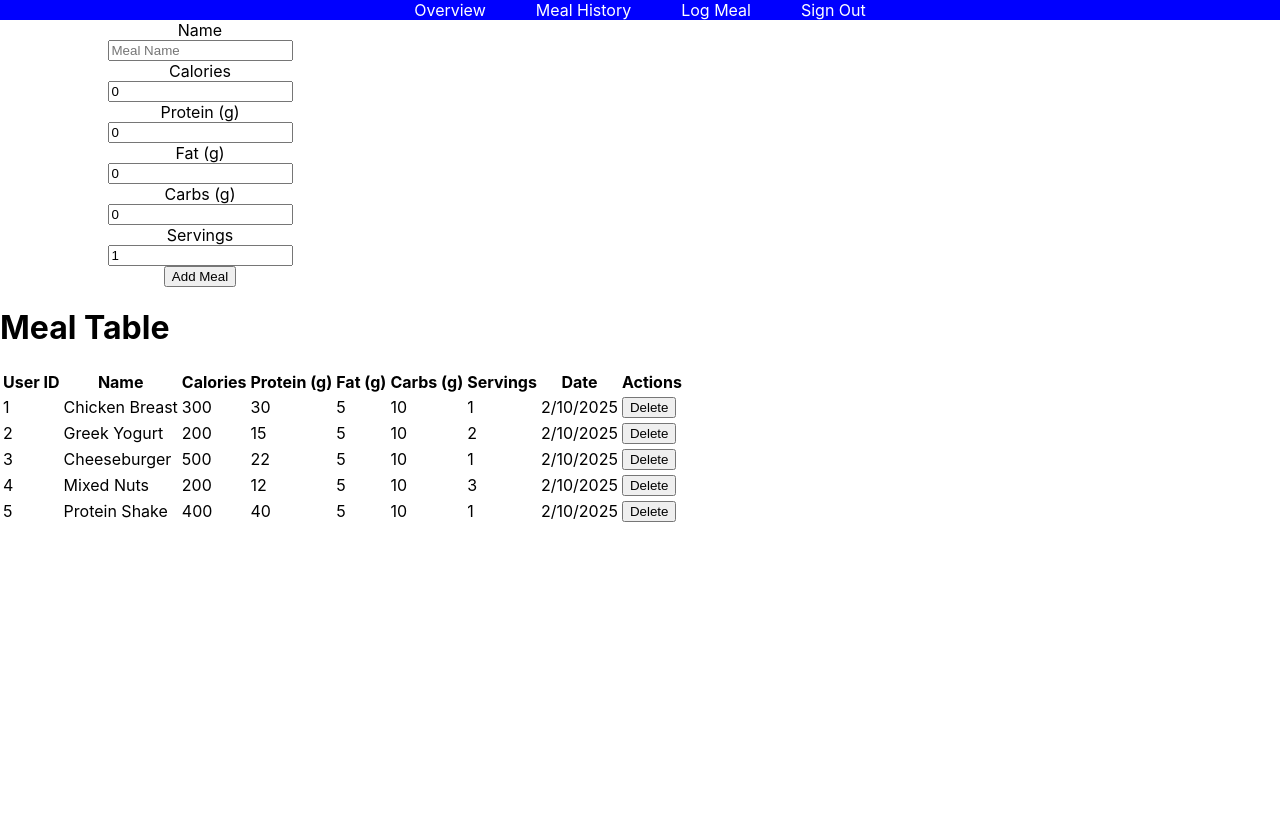
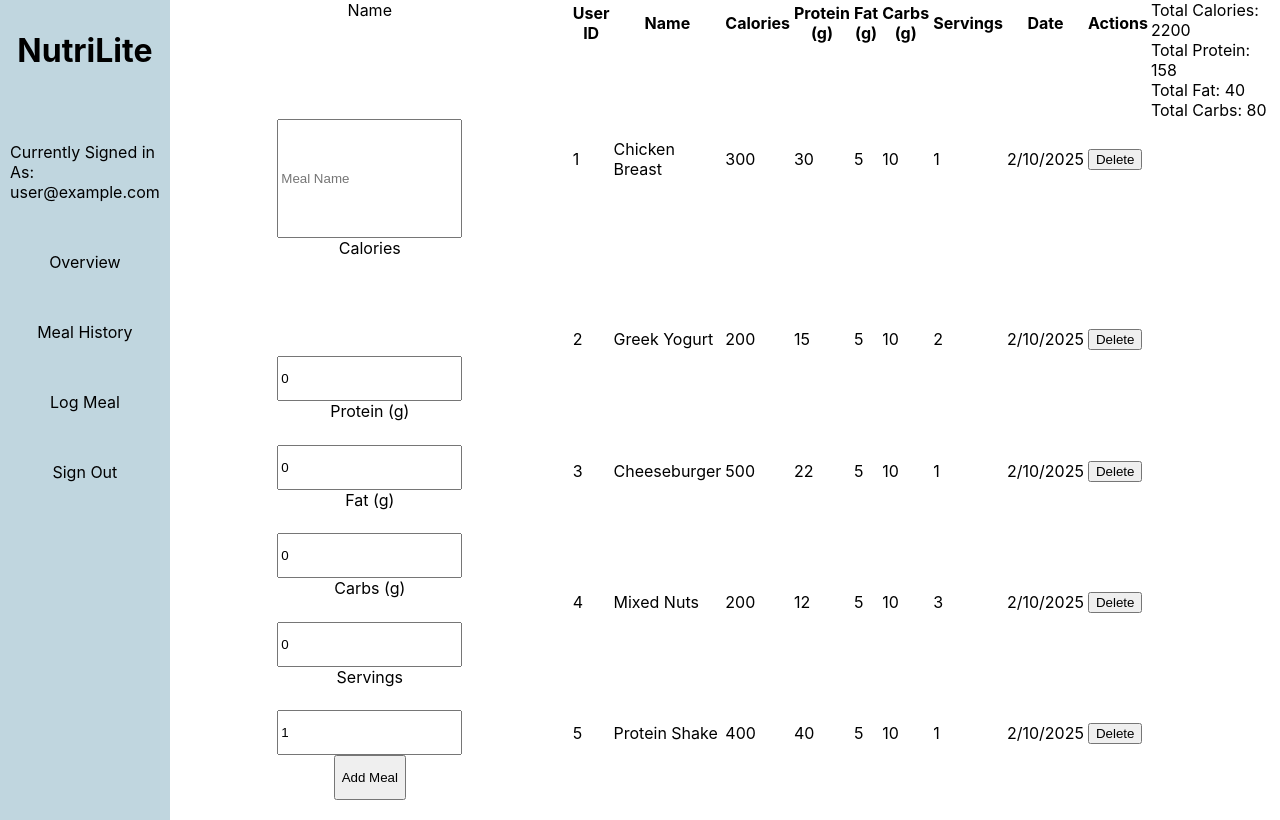
Before and after one commit to aolsen2001/nutrition-tracker, a React (Vite) app: page /dashboard in a window 1280 px wide. Built offline with nearby package versions, Linux system fonts and the light colour scheme; no server answers; sample sign-in values are in the browser's storage.

Commit message:
Add logic to determine totals, modify styles.css

```diff
--- a/src/components/Dashboard.tsx
+++ b/src/components/Dashboard.tsx
@@ -1,6 +1,7 @@
 import { useState, useEffect } from 'react';
 import { Meal } from '../types';
-import { getAuth, onAuthStateChanged } from 'firebase/auth';
+import { getAuth, onAuthStateChanged, User } from 'firebase/auth';
+import { useNavigate } from 'react-router';
 import DashboardLayout from './DashboardLayout';
 import '../styles.css';
 
@@ -52,11 +53,16 @@ function MealTable({ meals, onDelete }: MealTableProps) {
 
 function Dashboard() {
   const auth = getAuth();
+  const navigate = useNavigate();
+
+  const [user, setUser] = useState<User | null>(null);
+
   onAuthStateChanged(auth, (user) => {
     if (user) {
-      console.log('Current user: ', user.email);
+      setUser(user);
     } else {
-      console.log('No user currently signed in.');
+      setUser(null);
+      navigate('/login');
     }
   });
 
@@ -119,6 +125,27 @@ function Dashboard() {
   ];
 
   const [userMeals, setUserMeals] = useState<Meal[]>(meals);
+  const [totalCalories, setTotalCalories] = useState<number>(0);
+  const [totalProtein, setTotalProtein] = useState<number>(0);
+  const [totalFat, setTotalFat] = useState<number>(0);
+  const [totalCarbs, setTotalCarbs] = useState<number>(0);
+
+  useEffect(() => {
+    const newTotals = userMeals.reduce(
+      (acc, meal) => {
+        acc.calories += meal.calories * meal.servings;
+        acc.protein += meal.protein * meal.servings;
+        acc.fat += meal.fat * meal.servings;
+        acc.carbs += meal.carbs * meal.servings;
+        return acc;
+      },
+      { calories: 0, protein: 0, fat: 0, carbs: 0 }
+    );
+    setTotalCalories(newTotals.calories);
+    setTotalProtein(newTotals.protein);
+    setTotalFat(newTotals.fat);
+    setTotalCarbs(newTotals.carbs);
+  }, [userMeals]);
 
   const [mealFormData, setMealFormData] = useState<
     Omit<Meal, 'id' | 'user_id' | 'date'>
@@ -138,7 +165,6 @@ function Dashboard() {
 
   const handleInputChange = (e: React.ChangeEvent<HTMLInputElement>) => {
     const { name, value } = e.target;
-    if (name === 'date') console.log(new Date(value + 'T00:00:00'));
     setMealFormData((prev) => ({
       ...prev,
       [name]: Number(value) || value,
@@ -173,7 +199,7 @@ function Dashboard() {
   }, [userMeals]);
 
   return (
-    <DashboardLayout>
+    <DashboardLayout user={user}>
       <form onSubmit={addNewMeal}>
         <label htmlFor='name'>Name</label>
         <input
@@ -230,8 +256,17 @@ function Dashboard() {
         ></input>
         <button type='submit'>Add Meal</button>
       </form>
-      <h1>Meal Table</h1>
-      <MealTable meals={userMeals} onDelete={deleteMeal} />
+      {userMeals?.length > 0 ? (
+        <MealTable meals={userMeals} onDelete={deleteMeal} />
+      ) : (
+        <div>No Meals Logged for Today ({new Date().toLocaleDateString()})</div>
+      )}
+      <div>
+        <div>Total Calories: {totalCalories}</div>
+        <div>Total Protein: {totalProtein}</div>
+        <div>Total Fat: {totalFat}</div>
+        <div>Total Carbs: {totalCarbs}</div>
+      </div>
     </DashboardLayout>
   );
 }
--- a/src/components/DashboardLayout.tsx
+++ b/src/components/DashboardLayout.tsx
@@ -1,12 +1,13 @@
-import { getAuth, signOut } from 'firebase/auth';
+import { getAuth, signOut, User } from 'firebase/auth';
 import { useNavigate } from 'react-router';
 import '../styles.css';
 
-interface DashboardChildren {
+interface DashboardLayoutProps {
+  user: User | null;
   children: React.ReactNode;
 }
 
-function DashboardLayout({ children }: DashboardChildren) {
+function DashboardLayout({ user, children }: DashboardLayoutProps) {
   const auth = getAuth();
   const navigate = useNavigate();
 
@@ -22,12 +23,16 @@ function DashboardLayout({ children }: DashboardChildren) {
 
   return (
     <div className='dashboard-container'>
-      <div className='dashboard-header'>
+      <div className='dashboard-sidebar'>
         <div className='link-container'>
-          <div>Overview</div>
-          <div>Meal History</div>
-          <div>Log Meal</div>
-          <div onClick={handleSignOut}>Sign Out</div>
+          <h1>NutriLite</h1>
+          <div>Currently Signed in As: {user?.email}</div>
+          <div className='nav-item'>Overview</div>
+          <div className='nav-item'>Meal History</div>
+          <div className='nav-item'>Log Meal</div>
+          <div className='nav-item' onClick={handleSignOut}>
+            Sign Out
+          </div>
         </div>
       </div>
       <div className='content'> {children} </div>
--- a/src/styles.css
+++ b/src/styles.css
@@ -1,9 +1,6 @@
-:root {
-
-}
-
 html, body {
     margin: 0;
+    height: 100vh;
     font-family: Inter, system-ui, Avenir, Helvetica, Arial, sans-serif;
 }
 
@@ -80,19 +77,39 @@ form {
 .dashboard-container {
     background-color: white;
     display: flex;
-    flex-direction: column;
+    flex-direction: row;
+    height: 100vh;
 }
 
-.dashboard-header {
-    background-color: blue;
-    color: white;
-    margin: 0;
+.dashboard-sidebar {
+    background-color: #C0D6DF;
     display: flex;
-    justify-content: center;
+    flex-direction: column;
+    justify-content: space-between;
+    height: 100vh;
+    width: 150px;
+    padding: 10px;
 }
 
 .link-container {
     display: flex;
+    flex-direction: column;
+    align-items: center;
     gap: 50px;
-    justify-content: space-between;
 }
+
+.nav-item {
+    width: 100px;
+    text-align: center;
+}
+
+.nav-item:hover {
+    background-color: #96a8af;
+    cursor: pointer;
+}
+
+.content {
+    display: flex;
+    flex-direction: row;
+    width: 100%;
+}
```
